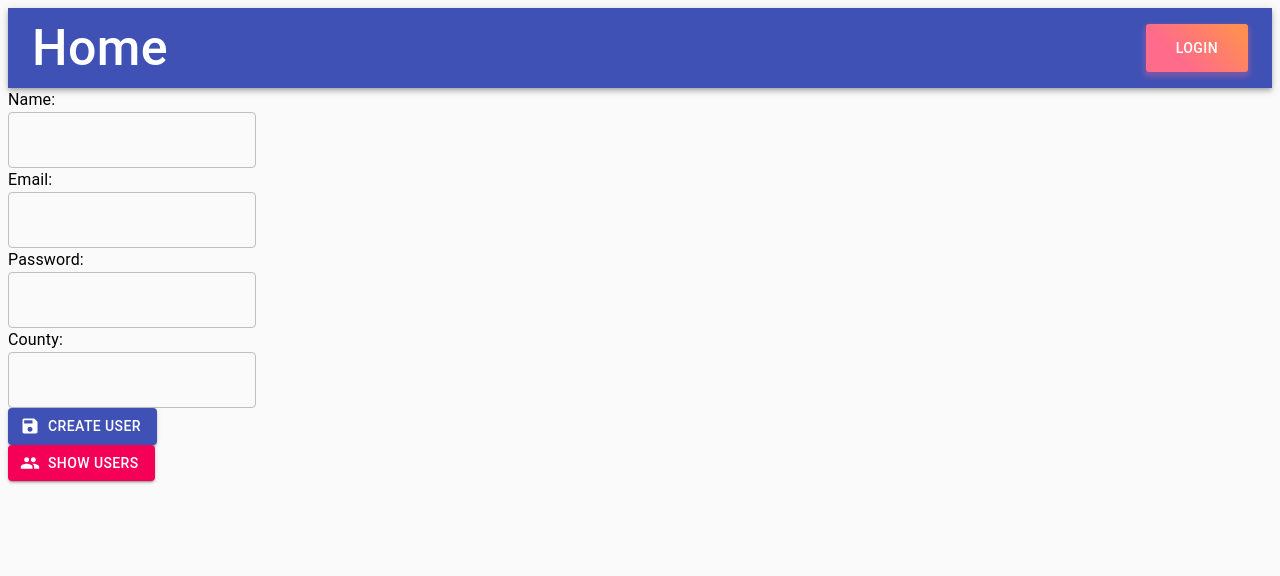
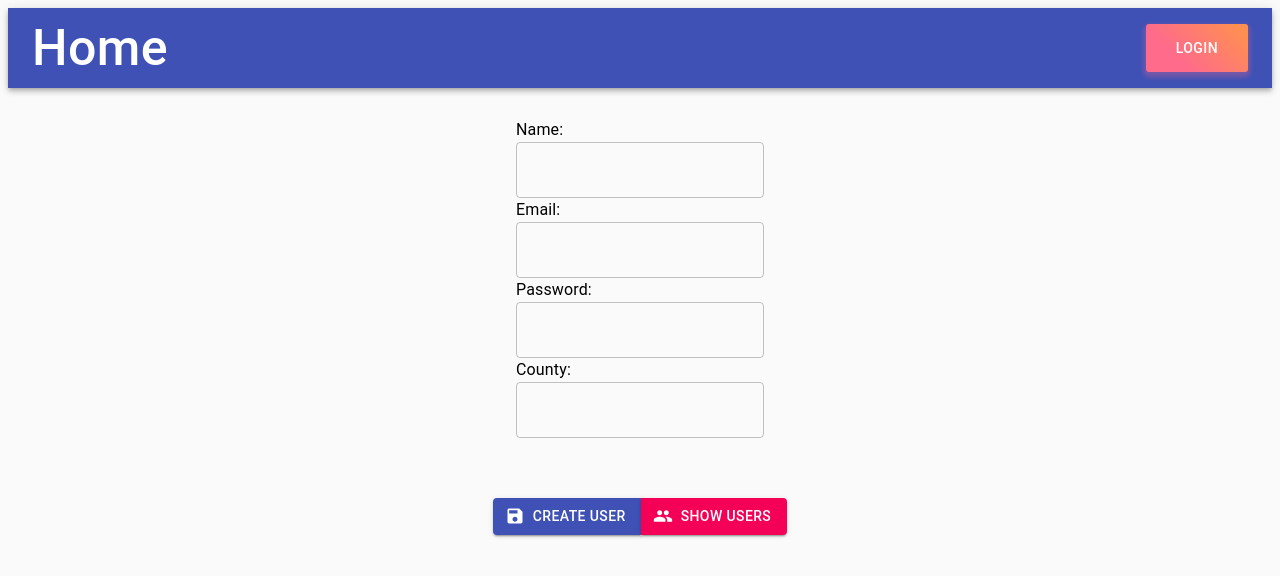
Before and after one commit to ZiWang55/Covid_19_Tracker, a React (Create React App) app in the folder client/: page /newuser in a window 1280 px wide. Shown: the top 576 px of the page. Built offline with nearby package versions, Linux system fonts and the light colour scheme.

Commit message:
styling of /newuser

```diff
--- a/client/src/pages/NewUser.js
+++ b/client/src/pages/NewUser.js
@@ -1,9 +1,10 @@
 import React, { useEffect, useState } from "react";
 import Wrapper from "../components/Wrapper/Wrapper";
 import API from "../api/Users";
-import { TextField, Button, Typography } from "@material-ui/core";
+import { TextField, Button, Typography, ButtonGroup, Container, Grid } from "@material-ui/core";
 import SaveIcon from "@material-ui/icons/Save";
 import GroupIcon from "@material-ui/icons/Group";
+
 
 function NewUser() {
   const [NewUser, setNewUser] = useState({});
@@ -37,7 +38,12 @@ function NewUser() {
   }
 
   return (
-    <Wrapper>
+      <Container>
+          <Grid container direction="column"
+            justify="center"
+            alignItems="center" >
+              <Grid item style={{margin: '30px'}}>
+
       <form className="form-control">
         <label>
           <Typography> Name:</Typography>
@@ -83,7 +89,9 @@ function NewUser() {
           />
         </label>
         <br></br>
-      </form>
+      </form></Grid>
+      <Grid item style={{margin:'30px'}}>
+      <ButtonGroup>
       <Button
         startIcon={<SaveIcon />}
         variant="contained"
@@ -101,7 +109,9 @@ function NewUser() {
       >
         Show Users
       </Button>
-    </Wrapper>
+      </ButtonGroup></Grid>
+    </Grid>
+    </Container>
   );
 }
 
```
